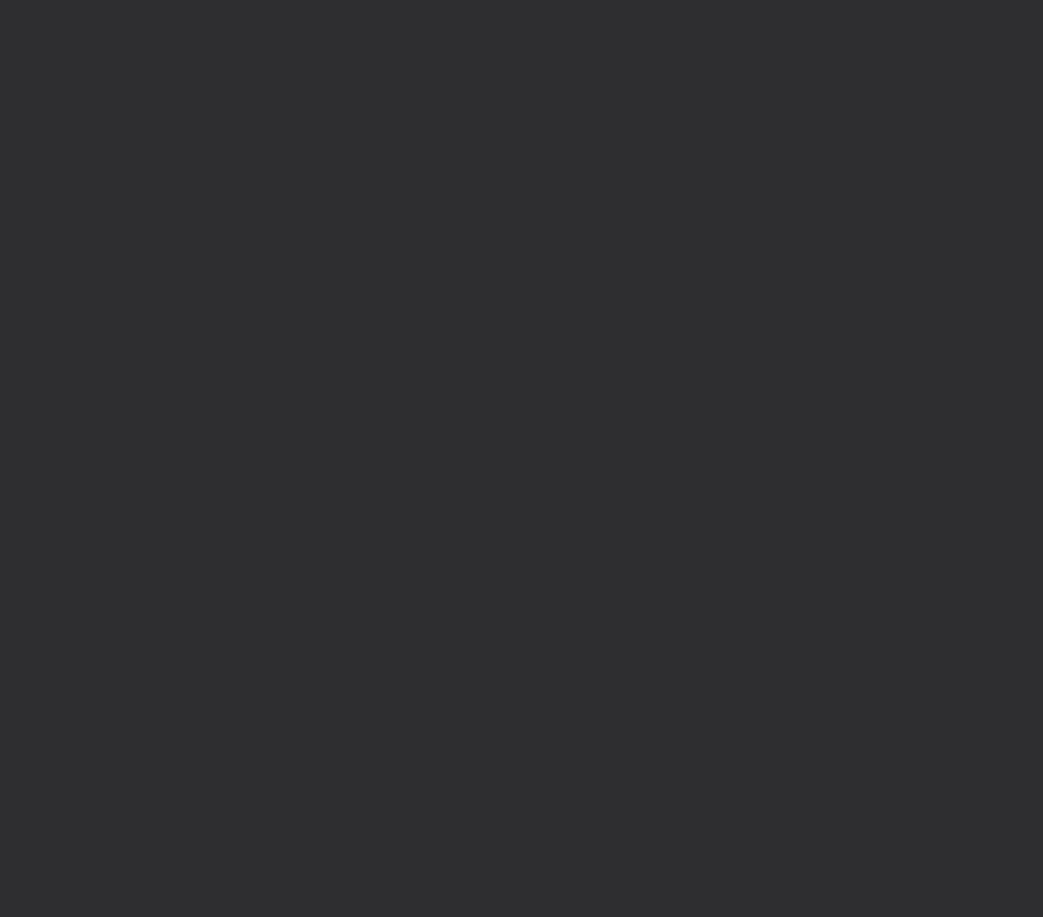
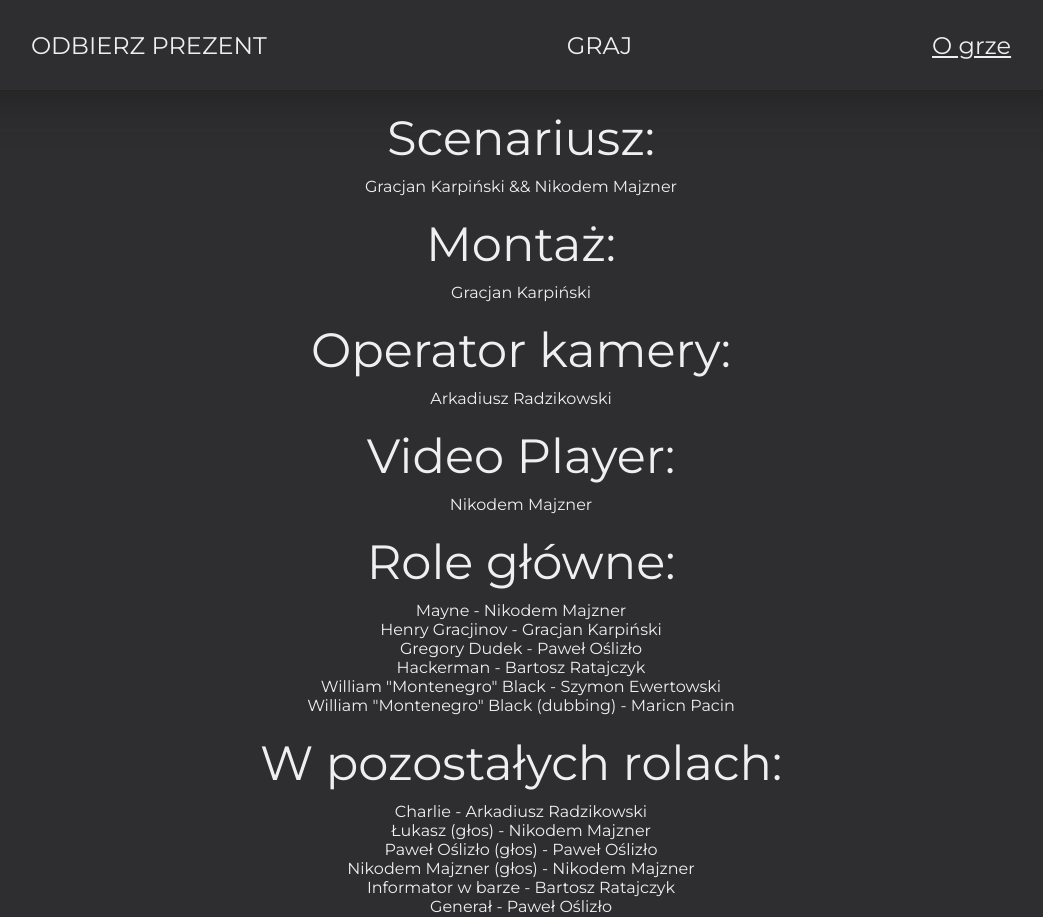
Before and after one commit to SAY10s/movieplayer, a React (Create React App) app: page /ogrze in a window 1280 px wide. Before the commit this address had no page. Shown: the top 917 px of the page, without its empty margins (119-1162 px from the left). Before the commit the page ends 800 px from the top, so only its background shows below. Built offline with nearby package versions, Linux system fonts and the light colour scheme.

Commit message:
PRZED DODANIME SCEN

```diff
--- a/src/App.css
+++ b/src/App.css
@@ -93,8 +93,37 @@ video {
   display: none;
 }
 .landingpage {
+  height: 100vh;
+  width: 100%;
   display: flex;
   align-items: center;
   justify-content: center;
   flex-direction: column;
 }
+.title {
+  font-size: 64px;
+}
+.btnbtn {
+  display: flex;
+  align-items: center;
+  justify-content: center;
+  width: 400px;
+  height: 100px;
+  font-size: 32px;
+  margin-top: 50px;
+}
+.smol {
+  padding-top: 32px;
+  font-size: 16px;
+}
+.about {
+  width: 100%;
+  display: flex;
+  flex-direction: column;
+  justify-content: center;
+  align-items: center;
+}
+.big {
+  font-size: 48px;
+  margin-bottom: 10px;
+}
--- a/src/App.js
+++ b/src/App.js
@@ -906,7 +906,7 @@ function App() {
         <Route path="/" element={<LandingPage />} />
         <Route path="/graj" element={<Video videos={videos} />} />
         <Route path="/odbierzprezent" element={<Samouczek />} />
-        <Route path="/osiagniecia" element={<Osiagniecia />} />
+        <Route path="/ogrze" element={<Osiagniecia />} />
       </Routes>
     </Router>
   );
--- a/src/LandingPage.js
+++ b/src/LandingPage.js
@@ -6,27 +6,13 @@ const LandingPage = () => {
 
   return (
     <div className="landingpage">
-      <div>Witaj w "Tytuł gry"!</div>
       <div
+        className="title"
         onClick={() => {
           navigate("/odbierzprezent");
         }}
       >
-        Odbierz prezent
-      </div>
-      <div
-        onClick={() => {
-          navigate("/graj");
-        }}
-      >
-        Graj
-      </div>
-      <div
-        onClick={() => {
-          navigate("/osiagniecia");
-        }}
-      >
-        Osiągnięcia
+        Odbierz prezent!
       </div>
     </div>
   );
--- a/src/Osiagniecia.js
+++ b/src/Osiagniecia.js
@@ -4,7 +4,42 @@ const Osiagniecia = () => {
   return (
     <>
       <Tabs />
-      <div>ACHIEVEMENTS</div>
+      <div className="about">
+        <br></br>
+
+        <div className="big">Scenariusz: </div>
+        <div>Gracjan Karpiński && Nikodem Majzner</div>
+        <br></br>
+        <div className="big">Montaż:</div>
+        <div>Gracjan Karpiński</div>
+        <br></br>
+        <div className="big">Operator kamery:</div>
+        <div>Arkadiusz Radzikowski</div>
+        <br></br>
+        <div className="big"> Video Player:</div>
+        <div>Nikodem Majzner</div>
+        <br></br>
+
+        <div className="big">Role główne:</div>
+        <div>Mayne - Nikodem Majzner</div>
+        <div>Henry Gracjinov - Gracjan Karpiński</div>
+        <div>Gregory Dudek - Paweł Oślizło</div>
+        <div>Hackerman - Bartosz Ratajczyk</div>
+        <div>William "Montenegro" Black - Szymon Ewertowski</div>
+        <div>William "Montenegro" Black (dubbing) - Maricn Pacin</div>
+
+        <br></br>
+
+        <div className="big">W pozostałych rolach:</div>
+        <div>Charlie - Arkadiusz Radzikowski</div>
+        <div>Łukasz (głos) - Nikodem Majzner</div>
+        <div>Paweł Oślizło (głos) - Paweł Oślizło</div>
+        <div>Nikodem Majzner (głos) - Nikodem Majzner</div>
+        <div>Informator w barze - Bartosz Ratajczyk</div>
+        <div>Generał - Paweł Oślizło</div>
+        <div>Operator kamery w scenie barowej - Paweł Oślizło</div>
+        <div>Gangsterzy - Paweł Oślizło && Bartosz Ratajczyk</div>
+      </div>
     </>
   );
 };
--- a/src/Samouczek.js
+++ b/src/Samouczek.js
@@ -5,7 +5,11 @@ const Samouczek = () => {
       <Tabs />
       <div className="samouczek">
         <div>Oto twój kod do tarkova: </div>
-        <div>Dasz sobie radę sam.</div>
+        <div>UN1A6-AC1PR-2JEVM-YAB7U</div>
+        <div className="smol">
+          A na tej stronie mozesz zagrac w co innego, zanim pobierze Ci się
+          tarkov.
+        </div>
       </div>
     </>
   );
--- a/src/Tabs.js
+++ b/src/Tabs.js
@@ -15,10 +15,10 @@ const Tabs = () => {
         <div>GRAJ</div>
       </NavLink>
       <NavLink
-        to="/osiagniecia"
+        to="/ogrze"
         className={({ isActive }) => (isActive ? "activeNav" : "inactiveNav")}
       >
-        <div>OSIĄGNIĘCIA</div>
+        <div>O grze</div>
       </NavLink>
     </div>
   );
```
